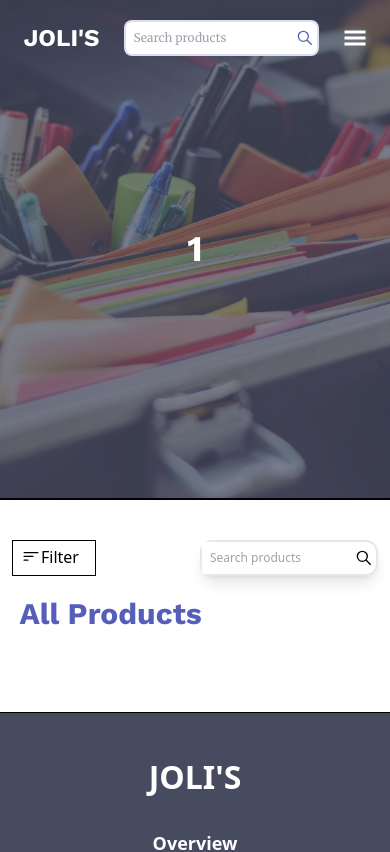
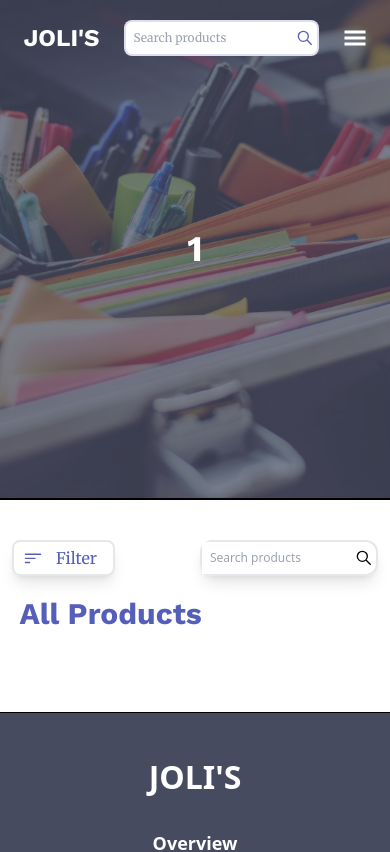
Before and after one commit to quinzonjosh/jolis, a Next.js app: page /categories/1 in a window 390 px wide. Shown: the top 852 px of the page. Built offline with nearby package versions, Linux system fonts and the light colour scheme.

Commit message:
Modified mobile filter button to match new design

```diff
--- a/pages/categories/[productListing].js
+++ b/pages/categories/[productListing].js
@@ -27,11 +27,11 @@ export default function ProductListing({ products }) {
           <div className="flex justify-between">
             {/* filter and Search bar (mobile view)*/}
             <div className="flex">
-              <button className="md:hidden flex border border-black pl-2 pr-4 pt-1">
-                <div className="pt-[2px]">
-                  <BsFilterLeft size={20} />
+              <button className="md:hidden flex border-2 rounded-lg shadow-lg pl-2 pr-4 pt-1">
+                <div className="pt-[2px] text-secondary pr-3">
+                  <BsFilterLeft size={22} />
                 </div>
-                Filter
+                <a className="text-secondary">Filter</a>
               </button>
             </div>
 
```
